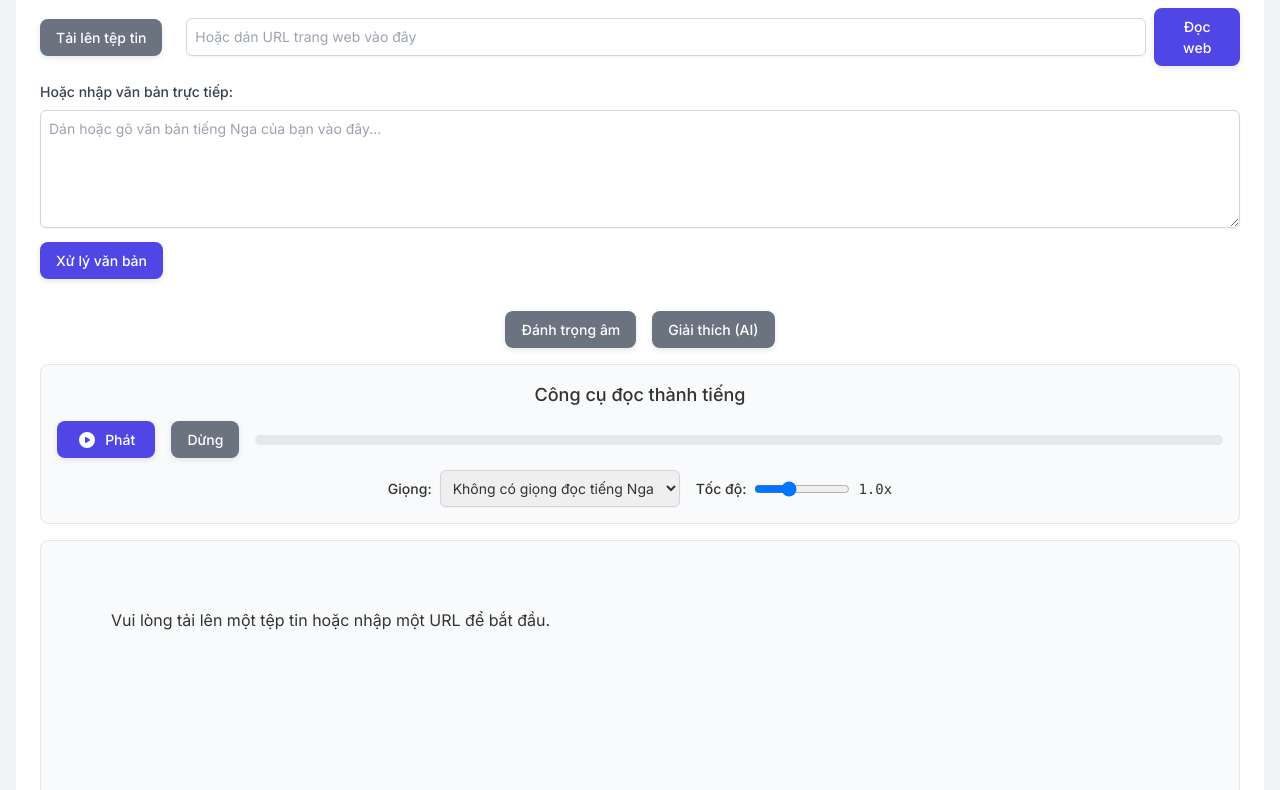
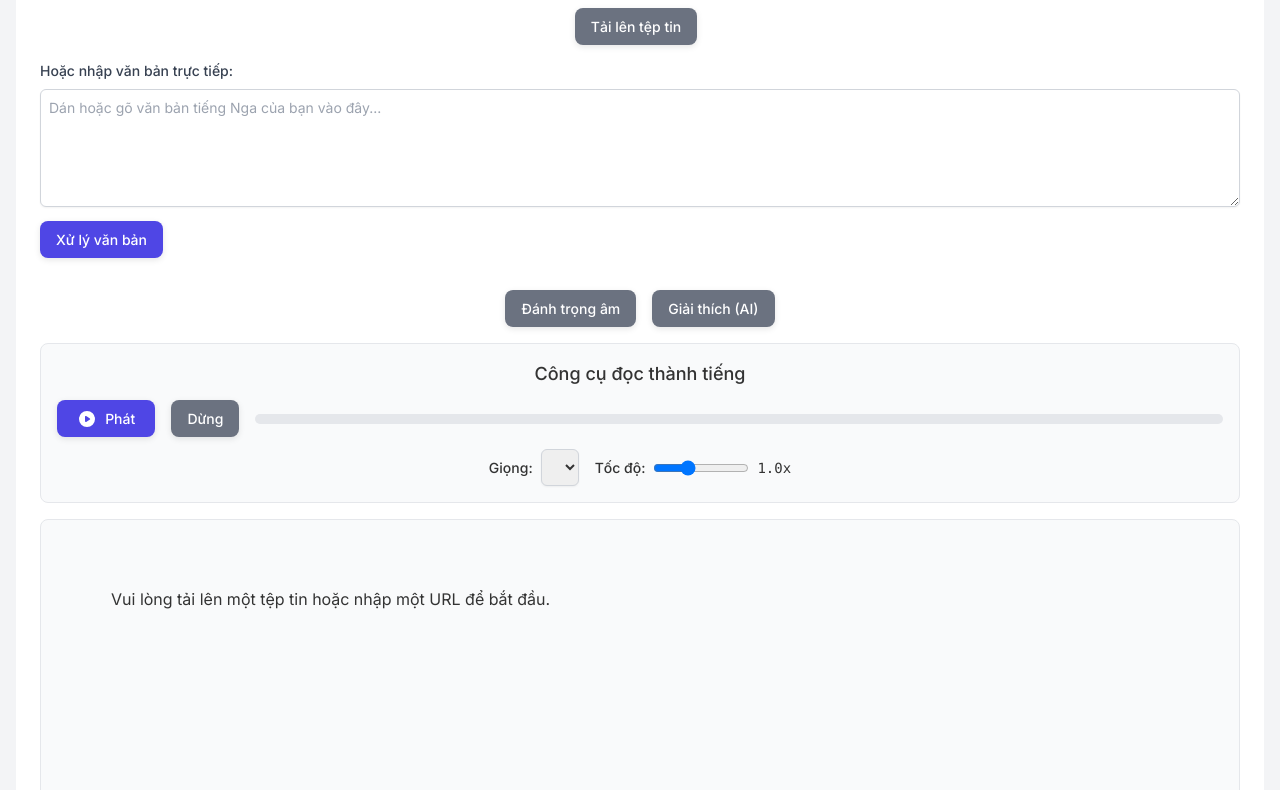
Before and after one commit to lopmaybay/tiengNga, a plain HTML site: page index.html in a window 1280 px wide. Shown: the part 92-882 px from the top of the page. Drawn offline with nearby package versions, Linux system fonts and the light colour scheme.

Commit message:
Update index.html

```diff
--- a/index.html
+++ b/index.html
@@ -260,11 +260,7 @@
                     <input type="file" id="file-upload" class="hidden" accept=".txt,.docx">
                     <span id="file-name" class="text-gray-600 text-sm"></span>
                 </div>
-                <!-- URL Input -->
-                <div class="flex items-center space-x-2 flex-grow">
-                    <input type="url" id="web-url-input" placeholder="Hoặc dán URL trang web vào đây" class="p-2 border border-gray-300 rounded-md shadow-sm focus:ring-indigo-500 focus:border-indigo-500 text-sm w-full">
-                    <button id="fetch-url-button" class="button-base button-primary">Đọc web</button>
-                </div>
+
             </div>
             <!-- Row 2: Text Area Input -->
             <div class="mt-2">
```
